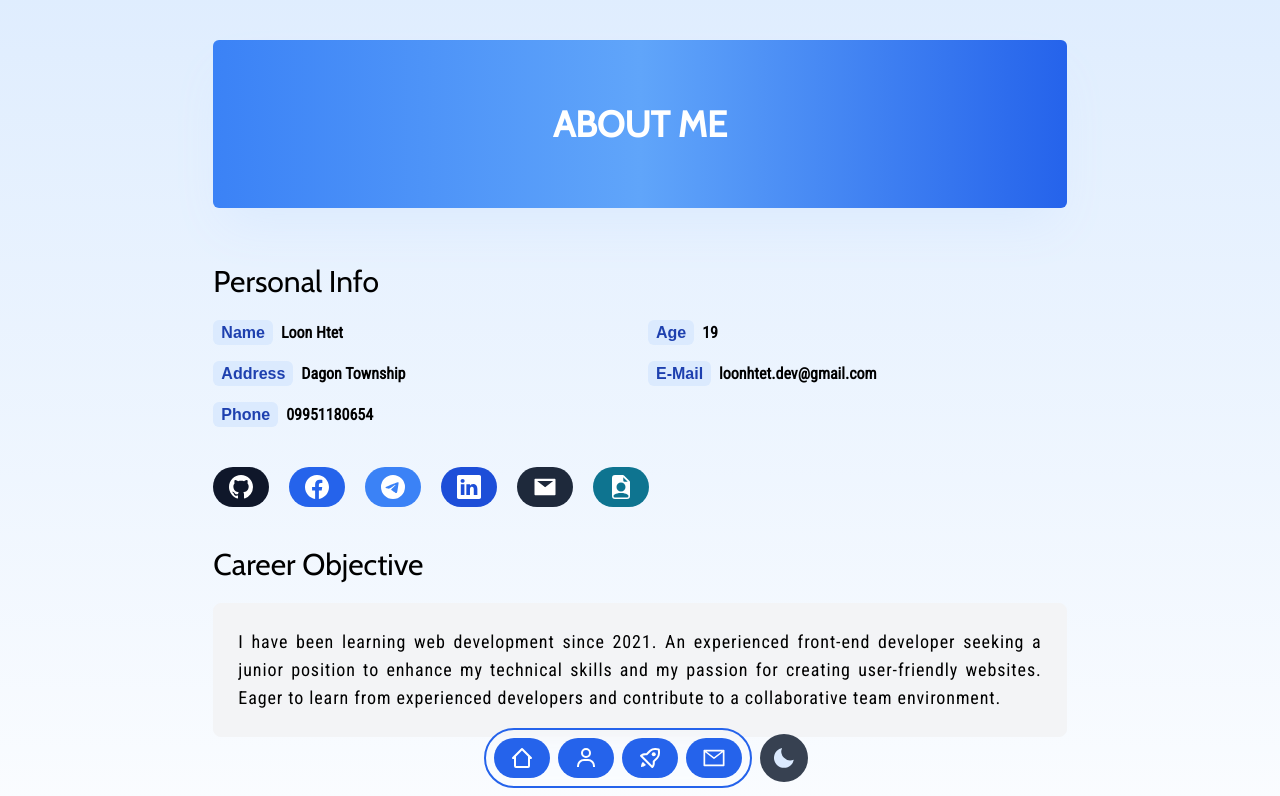
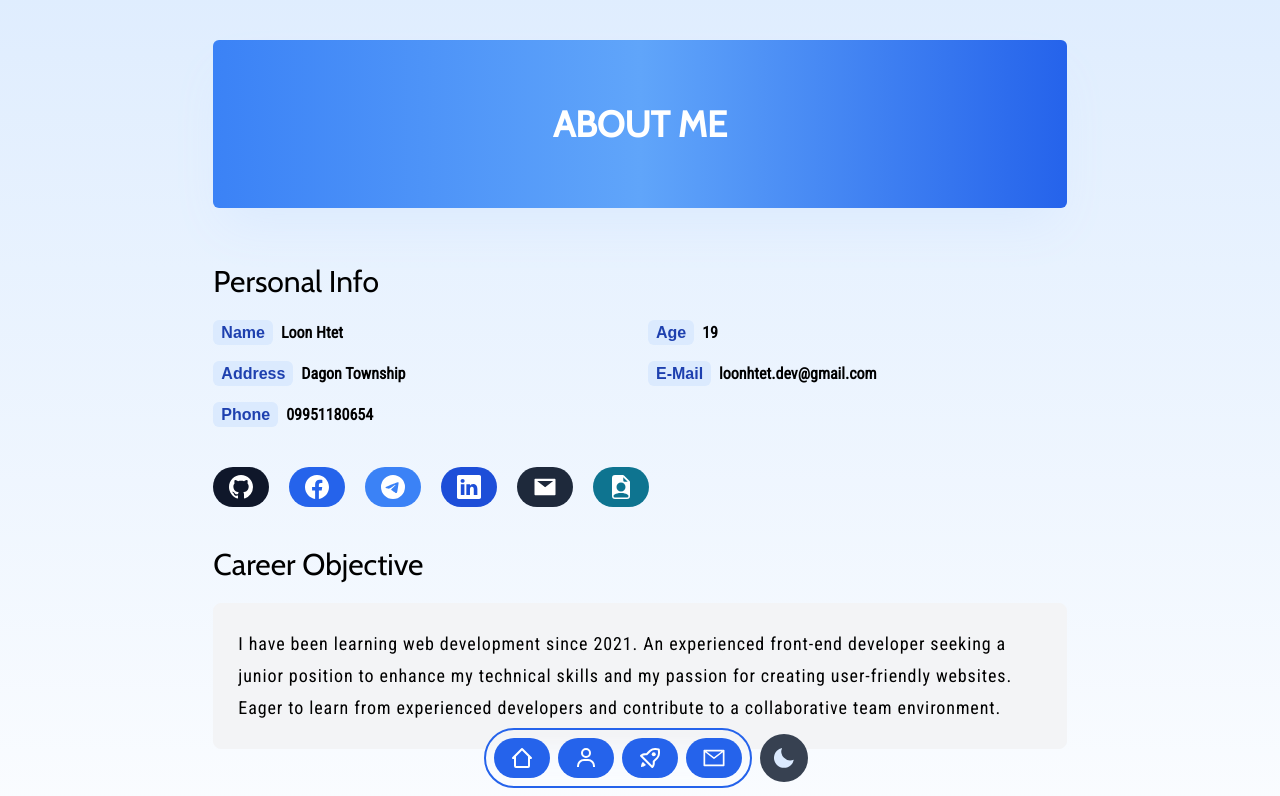
Before and after one commit to loonhtet/Portfolio_loonhtet, a Next.js app: page /about in a window 1280 px wide. Shown: the top 796 px of the page. Built offline with nearby package versions, Linux system fonts and the light colour scheme; a web font is replaced by a local one.

Commit message:
major changes

```diff
--- a/components/CareerObj.js
+++ b/components/CareerObj.js
@@ -16,8 +16,10 @@ export const CareerObj = () => {
             Career Objective
           </h3>
 
-          <div className="text-lg tracking-wider text-justify font-conden dark:text-blue-100 bg-gray-100 dark:bg-slate-950/[.30] border border-gray-100 dark:border-blue-800 p-6 rounded-lg">
-            <p>{item.careertext}</p>
+          <div className="text-lg tracking-wider font-conden dark:text-blue-100 bg-gray-100 dark:bg-slate-950/[.30] border border-gray-100 dark:border-blue-800 p-6 rounded-lg">
+            <article className="prose-lg">
+              <p>{item.careertext}</p>
+            </article>
           </div>
         </div>
       ))}
--- a/package.json
+++ b/package.json
@@ -21,6 +21,7 @@
     "react-icons": "^4.11.0"
   },
   "devDependencies": {
+    "@tailwindcss/typography": "^0.5.10",
     "autoprefixer": "^10",
     "eslint": "^8",
     "eslint-config-next": "13.5.4",
--- a/tailwind.config.js
+++ b/tailwind.config.js
@@ -21,5 +21,5 @@ module.exports = {
       conden: ["Roboto Condensed", "sans-serif"],
     },
   },
-  plugins: [],
+  plugins: [require("@tailwindcss/typography")],
 };
```
Also changed, not shown: 1 other file (tests, documents, lock files or other folders).
